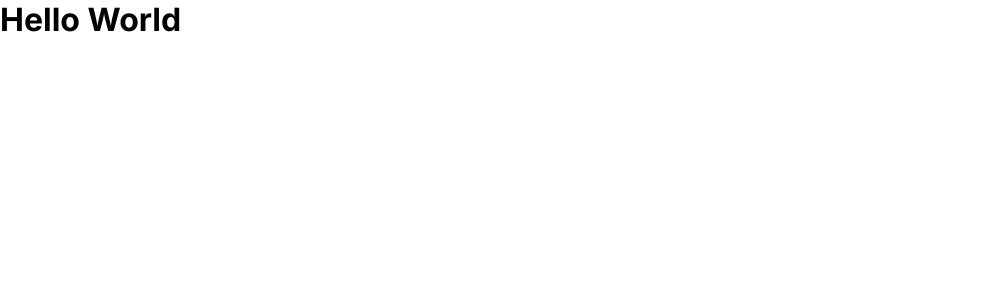
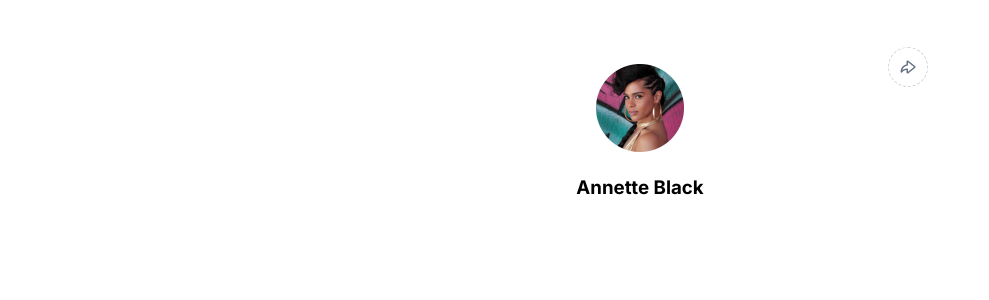
Before and after one commit to alvinokafor/hng-linktree, a React (Vite) app: page / in a window 1280 px wide. Shown: the top 300 px of the page, without its empty margins (0-989 px from the left). Built offline with nearby package versions, Linux system fonts and the light colour scheme.

Commit message:
ui: header component done

```diff
--- a/src/App.jsx
+++ b/src/App.jsx
@@ -1,7 +1,9 @@
+import Header from "./components/Header";
+
 function App() {
   return (
     <div className="App">
-      <h1>Hello World</h1>
+      <Header />
     </div>
   );
 }
--- a/src/components/Header.css
+++ b/src/components/Header.css
@@ -0,0 +1,32 @@
+header {
+    position: relative;
+    text-align: center;
+    margin-top: 64px;
+    margin-bottom: 56px;
+}
+
+
+.profile-img {
+    width: 88px;
+    height: 88px;
+    margin-inline: auto;
+    margin-bottom: 24px;
+}
+
+.share {
+    right: 352px;
+    bottom: 112px;
+    position: absolute;
+    width: 40px;
+    height: 40px;
+    border: 1px dashed #D0D5DD;
+    border-radius: 50%;
+    display: flex;
+    align-items: center;
+    justify-content: center;
+}
+
+.share img {
+    width: 15.19px;
+    height: 14.02px;
+}
--- a/src/components/Header.jsx
+++ b/src/components/Header.jsx
@@ -0,0 +1,23 @@
+import Profile from "../assets/profile.png";
+import Share from "../assets/share.svg";
+import "./Header.css";
+
+const Header = () => {
+  return (
+    <header>
+      <section className="header-content">
+        <div className="profile-img">
+          <img src={Profile} alt="profile" />
+        </div>
+
+        <h3>Annette Black</h3>
+      </section>
+
+      <div className="share">
+        <img src={Share} alt="share icon" />
+      </div>
+    </header>
+  );
+};
+
+export default Header;
--- a/src/index.css
+++ b/src/index.css
@@ -11,3 +11,8 @@ body {
   max-width: 1280px;
   margin-inline: auto;
 }
+
+img {
+  width: 100%;
+  background-repeat: no-repeat;
+}
```
